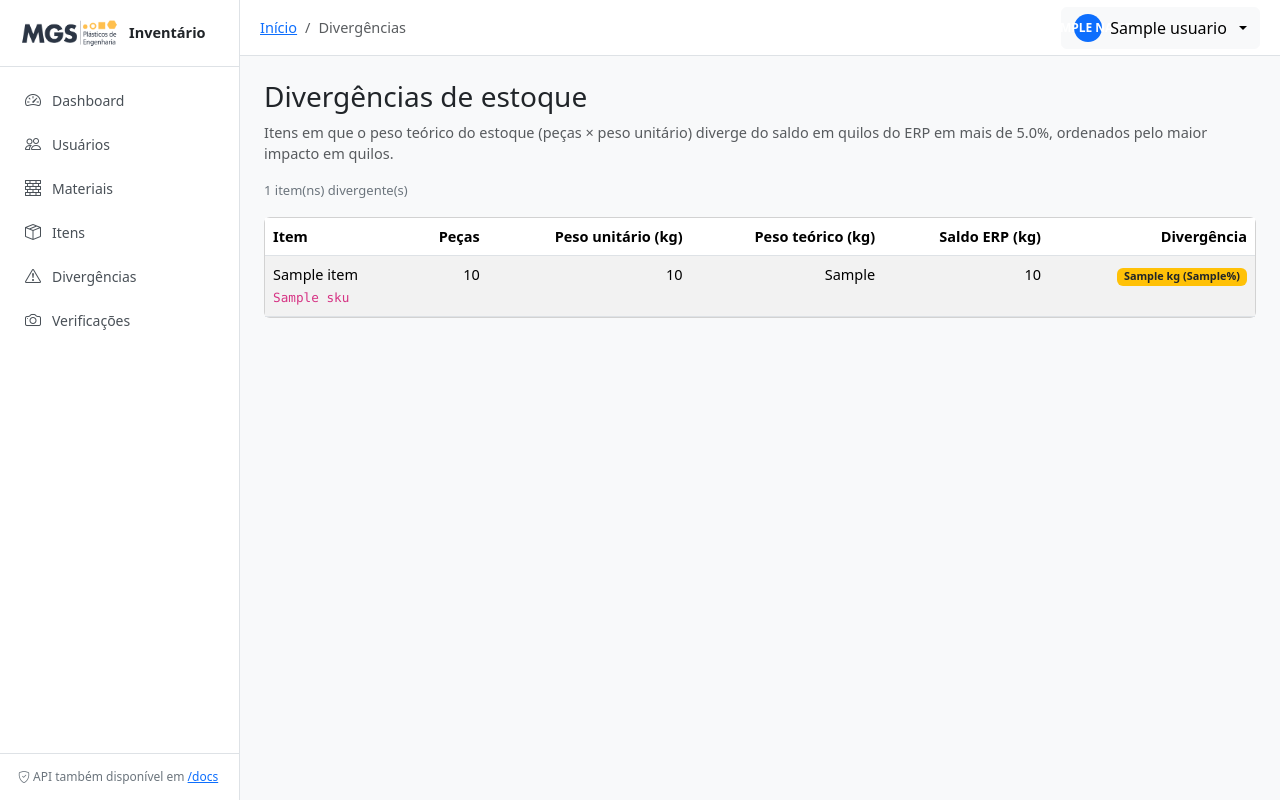
After one commit to Main-Break/MGS-Inventory-backend, a FastAPI app: template templates/divergencias/list.html in a window 1280 px wide. The commit adds this page. Run offline with FastAPI, Linux system fonts and the light colour scheme; the template is opened without the code that fills it: most values are stand-ins (such as "Sample title", 1, 10 or a date in 2020); parts of the project's set-up code (start-up, migrations or seed data) failed here and were passed over; some libraries are stand-ins or nearby versions.

Commit message:
Adiciona a fila de divergências (/app/divergencias)
Lista os itens cujo peso teórico do estoque diverge do saldo em quilos do
ERP acima da tolerância, ordenados pelo maior impacto em quilos primeiro -
o mesmo critério de priorização descrito na proposta de parceria com a
MGS (ranking de itens por impacto na divergência).

```diff
--- a/templates/base.html
+++ b/templates/base.html
@@ -36,6 +36,11 @@
                 <li class="nav-item">
                     <a class="nav-link {{ 'active' if request.url.path.startswith('/app/itens') else '' }}" href="/app/itens">
                         <i class="bi bi-box-seam"></i> Itens
+                    </a>
+                </li>
+                <li class="nav-item">
+                    <a class="nav-link {{ 'active' if request.url.path.startswith('/app/divergencias') else '' }}" href="/app/divergencias">
+                        <i class="bi bi-exclamation-triangle"></i> Divergências
                     </a>
                 </li>
                 <li class="nav-item">
@@ -109,5 +114,6 @@
 
     <script src="/static/vendor/bootstrap.bundle.min.js"></script>
     <script src="/static/js/app.js"></script>
+    {% block scripts_extra %}{% endblock %}
 </body>
 </html>
--- /dev/null
+++ b/templates/divergencias/list.html
@@ -0,0 +1,52 @@
+{% extends "base.html" %}
+{% block titulo %}Divergências{% endblock %}
+{% block conteudo %}
+    <h1 class="h3 mb-2">Divergências de estoque</h1>
+    <p class="text-muted mb-3">
+        Itens em que o peso teórico do estoque (peças × peso unitário) diverge do saldo em quilos do ERP
+        em mais de {{ (0.05 * 100) | round(0) }}%, ordenados pelo maior impacto em quilos.
+    </p>
+    <p class="contador-resultados mb-3">{{ divergencias|length }} item(ns) divergente(s)</p>
+
+    {% if divergencias %}
+    <div class="card">
+        <table class="table table-striped table-hover mb-0">
+            <thead>
+                <tr>
+                    <th>Item</th>
+                    <th class="text-end">Peças</th>
+                    <th class="text-end">Peso unitário (kg)</th>
+                    <th class="text-end">Peso teórico (kg)</th>
+                    <th class="text-end">Saldo ERP (kg)</th>
+                    <th class="text-end">Divergência</th>
+                </tr>
+            </thead>
+            <tbody>
+                {% for item in divergencias %}
+                <tr>
+                    <td>
+                        {{ item.name }}
+                        {% if item.sku %}<br><code class="small">{{ item.sku }}</code>{% endif %}
+                    </td>
+                    <td class="text-end">{{ item.stock_quantity }}</td>
+                    <td class="text-end">{{ item.weight_kg }}</td>
+                    <td class="text-end">{{ item.peso_teorico_kg }}</td>
+                    <td class="text-end">{{ item.stock_kg_erp }}</td>
+                    <td class="text-end">
+                        <span class="badge {{ 'bg-danger' if item.divergencia_kg < 0 else 'bg-warning text-dark' }}">
+                            {{ item.divergencia_kg }} kg ({{ item.divergencia_pct }}%)
+                        </span>
+                    </td>
+                </tr>
+                {% endfor %}
+            </tbody>
+        </table>
+    </div>
+    {% else %}
+    <div class="estado-vazio">
+        <i class="bi bi-check-circle"></i>
+        Nenhuma divergência acima da tolerância. Para um item entrar aqui, ele precisa ter peso
+        unitário e saldo do ERP cadastrados (editar o item, ou importar por planilha).
+    </div>
+    {% endif %}
+{% endblock %}
```
Also changed, not shown: register.py (+10 -1 lines), tests/test_divergencias.py (added, +56 -0 lines), views/divergencias.py (added, +18 -0 lines).
